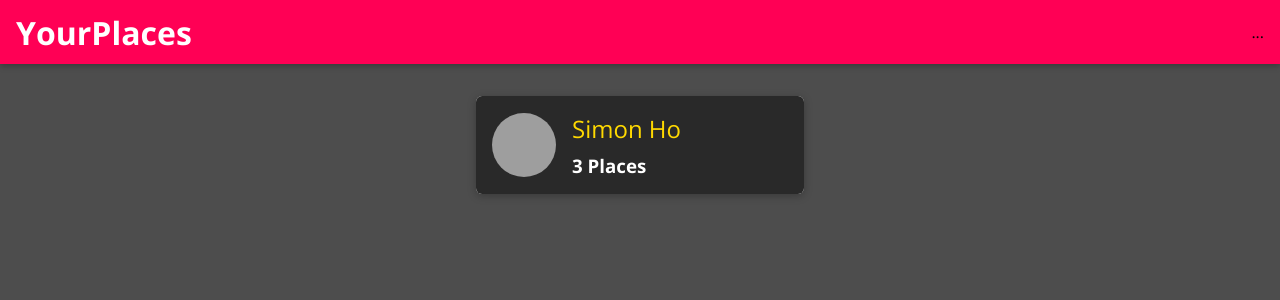
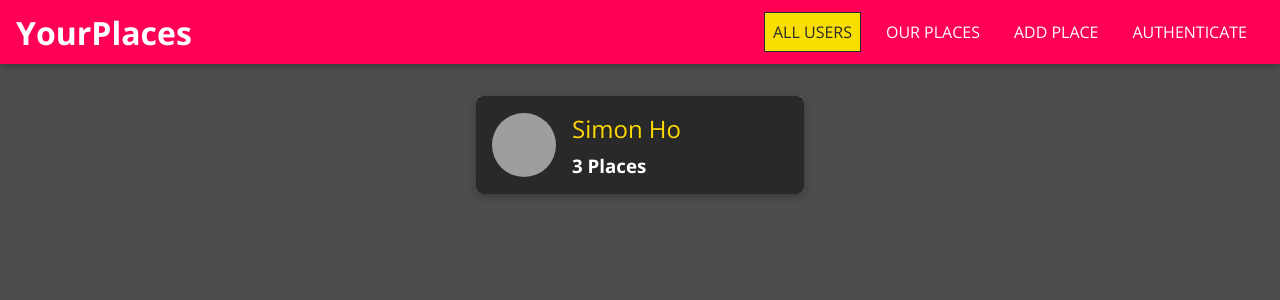
Before and after one commit to wanwanzainaer/m_forntend, a React (Create React App) app: page / in a window 1280 px wide. Shown: the top 300 px of the page. Built offline with nearby package versions, Linux system fonts and the light colour scheme; grey boxes are pictures that could not be loaded.

Commit message:
Add NavLinks component and its style css file

```diff
--- a/src/shared/components/Navigation/MainNavigation.js
+++ b/src/shared/components/Navigation/MainNavigation.js
@@ -1,7 +1,7 @@
 import MainHeader from './MainHeader';
 import { Link } from 'react-router-dom';
 import './MainNavigation.css';
-
+import NavLinks from './NavLinks';
 const MainNavigation = (props) => {
   return (
     <MainHeader>
@@ -14,7 +14,9 @@
       <h1 className="main-navigation__title">
         <Link to="/">YourPlaces</Link>
       </h1>
-      <nav>...</nav>
+      <nav>
+        <NavLinks />
+      </nav>
     </MainHeader>
   );
 };
--- a/src/shared/components/Navigation/NavLinks.css
+++ b/src/shared/components/Navigation/NavLinks.css
@@ -0,0 +1,76 @@
+.nav-links {
+  list-style: none;
+  margin: 0;
+  padding: 0;
+  width: 100%;
+  height: 100%;
+  display: flex;
+  flex-direction: column;
+  justify-content: center;
+  align-items: center;
+}
+
+.nav-links li {
+  margin: 1rem;
+}
+
+.nav-links a {
+  border: 1px solid transparent;
+  color: #292929;
+  text-decoration: none;
+  padding: 0.5rem;
+}
+
+.nav-links a:hover,
+.nav-links a:active,
+.nav-links a.active {
+  background: #f8df00;
+  border-color: #292929;
+  color: #292929;
+}
+
+.nav-links button {
+  cursor: pointer;
+  border: 1px solid #292929;
+  color: #292929;
+  background: transparent;
+  padding: 0.5rem;
+  font: inherit;
+}
+
+.nav-links button:focus {
+  outline: none;
+}
+
+.nav-links button:hover,
+.nav-links button:active {
+  background: #292929;
+  color: white;
+}
+
+@media (min-width: 768px) {
+  .nav-links {
+    flex-direction: row;
+  }
+
+  .nav-links li {
+    margin: 0 0.5rem;
+  }
+
+  .nav-links a {
+    color: white;
+    text-decoration: none;
+  }
+
+  .nav-links button {
+    border: 1px solid white;
+    color: white;
+    background: transparent;
+  }
+
+  .nav-links button:hover,
+  .nav-links button:active {
+    background: #f8df00;
+    color: #292929;
+  }
+}
--- a/src/shared/components/Navigation/NavLinks.js
+++ b/src/shared/components/Navigation/NavLinks.js
@@ -0,0 +1,24 @@
+import { NavLink } from 'react-router-dom';
+import './NavLinks.css';
+
+const NavLinks = (props) => {
+  return (
+    <ul className="nav-links">
+      <li>
+        <NavLink to="/" exact>
+          ALL USERS
+        </NavLink>
+      </li>
+      <li>
+        <NavLink to="/u1/places">OUR PLACES</NavLink>
+      </li>
+      <li>
+        <NavLink to="/places/new">ADD PLACE</NavLink>
+      </li>
+      <li>
+        <NavLink to="/auth">AUTHENTICATE</NavLink>
+      </li>
+    </ul>
+  );
+};
+export default NavLinks;
```
Also changed, not shown: 1 other file (tests, documents, lock files or other folders).
